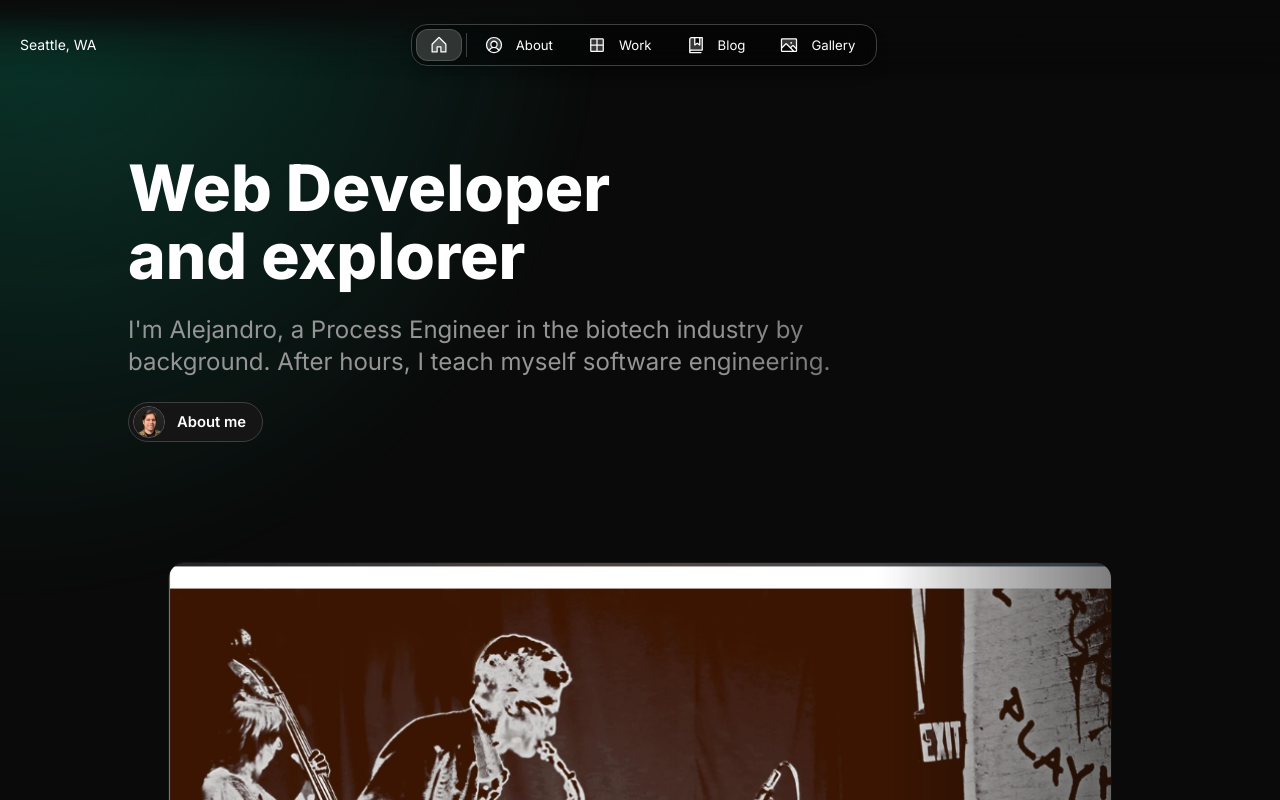
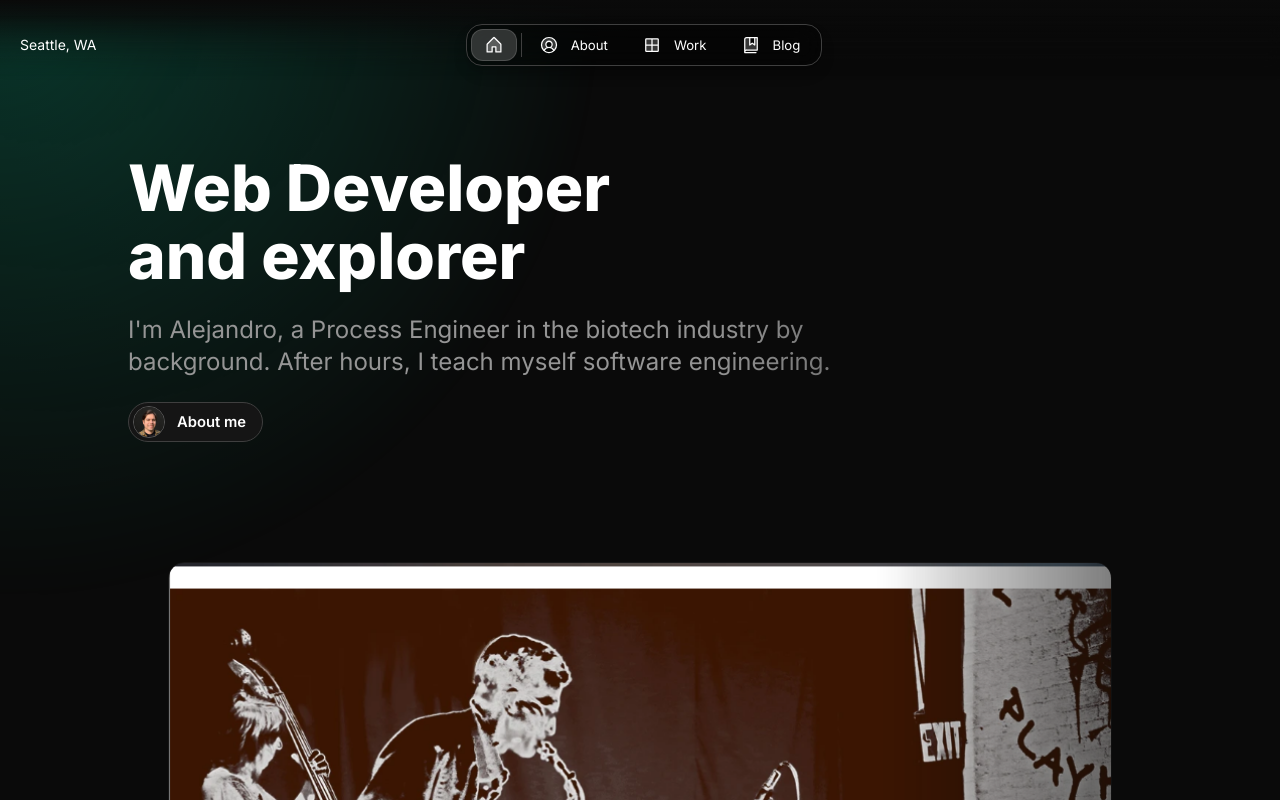
Before and after one commit to aavillanueva6/alejandro-a-villanueva, a Next.js app: page / in a window 1280 px wide. Shown: the top 800 px of the page. Built offline with nearby package versions, Linux system fonts and the light colour scheme.

Commit message:
remove photo gallery link

```diff
--- a/src/components/Header.tsx
+++ b/src/components/Header.tsx
@@ -116,7 +116,7 @@ export const Header = () => {
                   />
                 </>
               )}
-              {routes['/gallery'] && (
+              {/* {routes['/gallery'] && (
                 <>
                   <ToggleButton
                     className='s-flex-hide'
@@ -132,7 +132,7 @@ export const Header = () => {
                     selected={pathname.startsWith('/gallery')}
                   />
                 </>
-              )}
+              )} */}
             </Flex>
           </Flex>
         </Flex>
```
